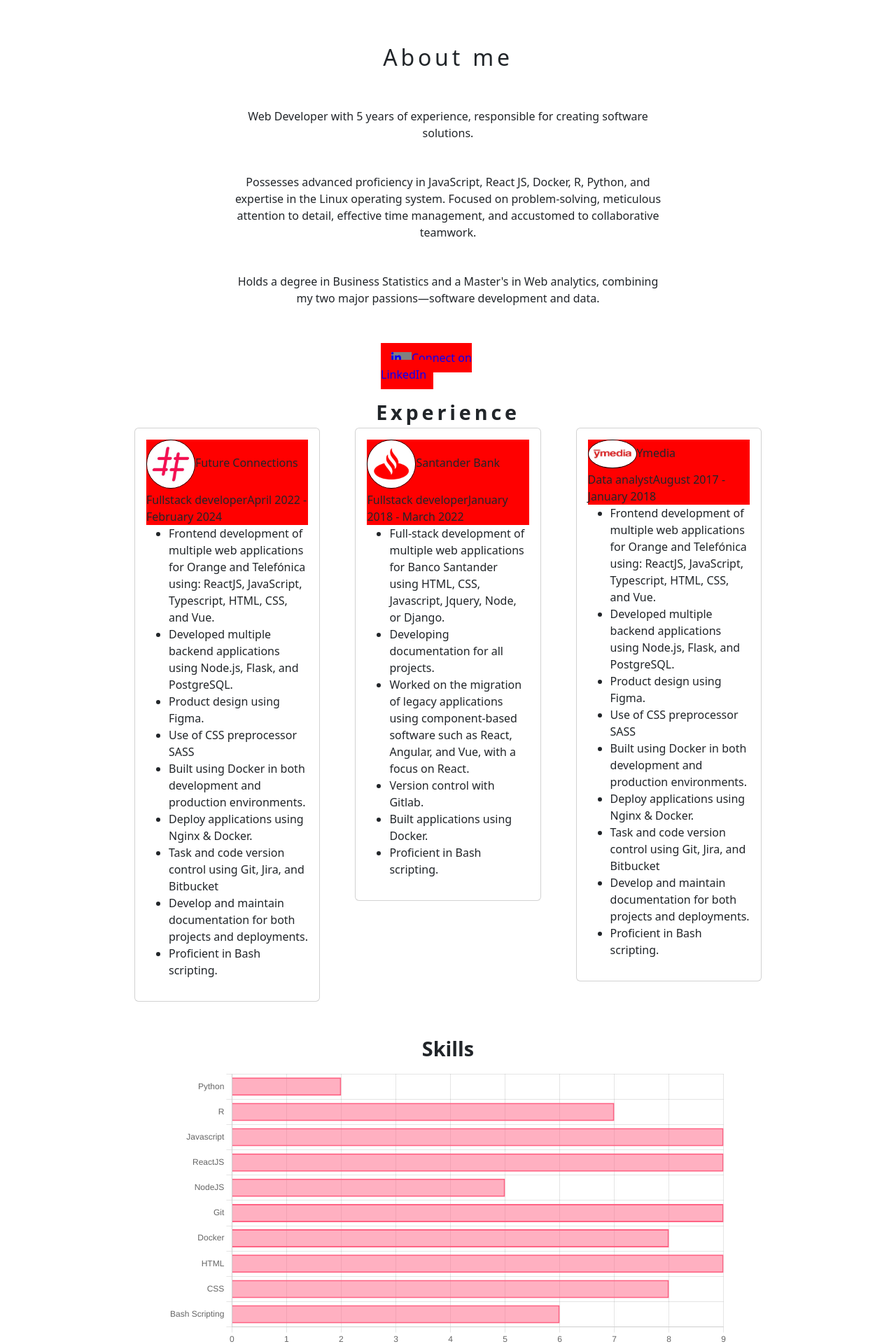
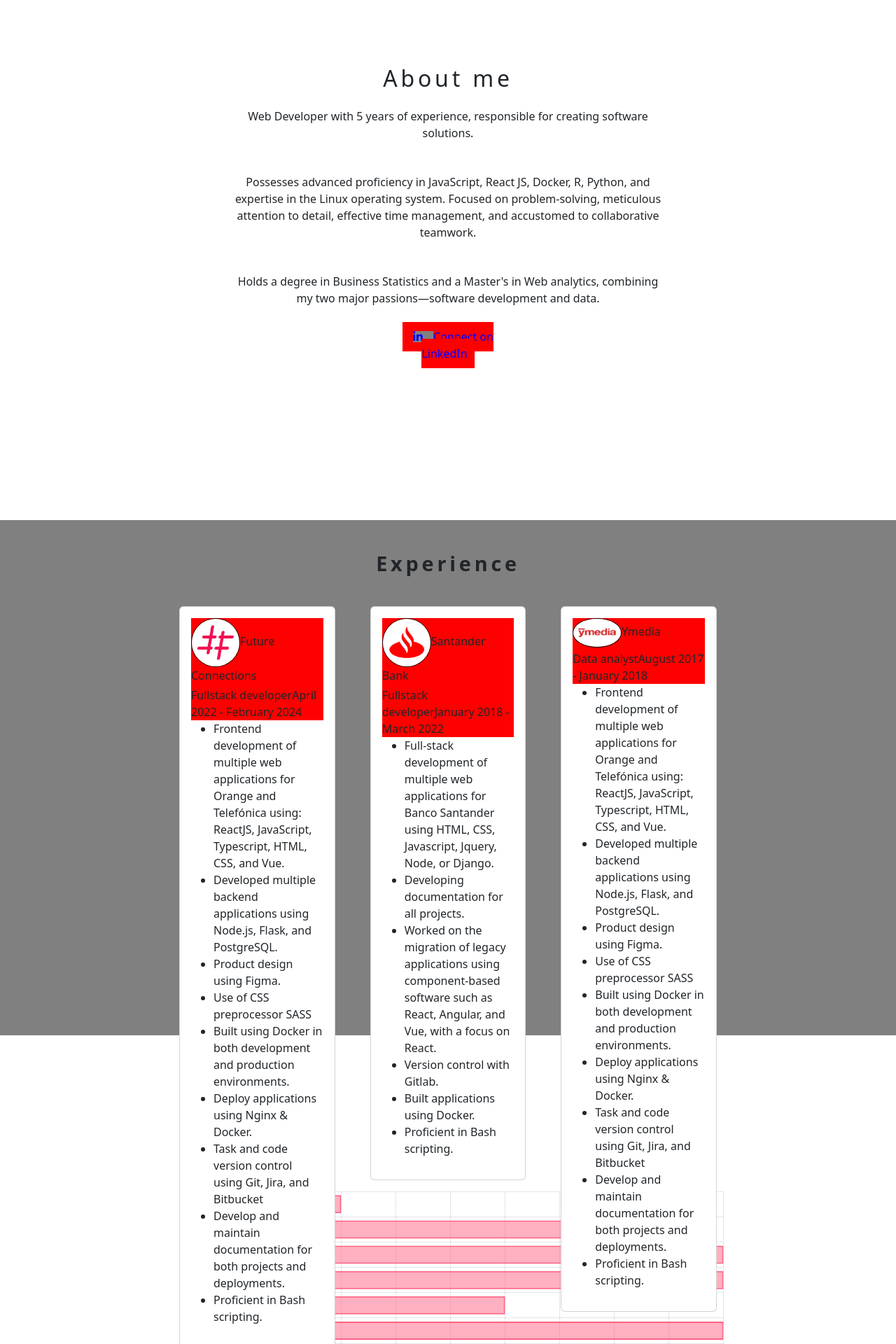
Before and after one commit to carlesDeveloper/personalPage, a React (Vite) app in the folder frontend_personal_page/: page / in a window 1280 px wide. Shown: the part 120-2040 px from the top of the page at 70% size. Built offline with nearby package versions, Linux system fonts and the light colour scheme.

Commit message:
styles improving assigning 92vh every section

```diff
--- a/frontend_personal_page/src/About.tsx
+++ b/frontend_personal_page/src/About.tsx
@@ -5,10 +5,11 @@ import ContactButtons from './ContactButtons';
 function About() {
     return(
         <>
-            <div className='title__page'>
+            <div className='about__content'>
+                <div className='about__title'>
                     <h2>About me</h2>
                 </div>
-            <div className='content__page'>
+                <div className="about__text">
                     <p>Web Developer with 5 years of experience, responsible for creating software solutions. </p>
                     <p>Possesses advanced proficiency in JavaScript, React JS, Docker, R, Python,
                         and expertise in the Linux operating system. Focused on problem-solving, meticulous
@@ -17,6 +18,8 @@ function About() {
                         combining my two major passions—software development and data.</p>
                 </div>
                 <ContactButtons />
+            </div>
+
         </>
     )
 }
--- a/frontend_personal_page/src/assets/about.css
+++ b/frontend_personal_page/src/assets/about.css
@@ -1,18 +1,19 @@
-.title__page{
+.about__title{
     text-align: center;
     font-size: 2rem;
     margin-top: 10vh;
     letter-spacing: 0.3rem;
 }
 
-.content__page{
+.about__content{
     width: 55vw;
     text-align: center;
     margin: auto;
     padding: 30px;
+    height: 92vh;
 }
 
-.content__page p{
+.about__text p{
     line-height: 1.5rem;
     padding: 15px;
 }
--- a/frontend_personal_page/src/assets/clifton_strength.css
+++ b/frontend_personal_page/src/assets/clifton_strength.css
@@ -2,6 +2,7 @@
     background-color: black;
     padding: 15px;
     margin-top: 20px;
+    height: 92vh;
 }
 
 .title__section{
--- a/frontend_personal_page/src/assets/contact.css
+++ b/frontend_personal_page/src/assets/contact.css
@@ -1,11 +1,9 @@
 .contact__content{
-    width: 100vw;
     display: block;
     text-align: center;
     margin: auto;
-    margin-top: 40px;
     background-color: grey;
-    height: 90vh;
+    height: 92vh;
     padding-top: 5vh;
 }
 .contact__title{
--- a/frontend_personal_page/src/assets/experience.css
+++ b/frontend_personal_page/src/assets/experience.css
@@ -1,11 +1,13 @@
 .experience__content{
     margin: auto;
     display: block;
-    width: 70vw;
-    margin-top: 20px;
+    height: 92vh;
+    background-color: grey;
 }
 
 .experience__title{
+    margin-top: 3vh;
+    padding-top: 5vh;
     text-align: center;
     font-size: 1.8rem;
     font-weight: bold;
@@ -13,6 +15,9 @@
 }
 
 .experience__cards{
+    width: 60%;
+    margin: auto;
+    margin-top: 5vh;
     display: flex;
     justify-content: center;
     align-items: flex-start;
--- a/frontend_personal_page/src/assets/skills.css
+++ b/frontend_personal_page/src/assets/skills.css
@@ -2,14 +2,18 @@
     margin-top: 5vh;
     display: flex;
     align-items: center;
-    justify-content: center;
+    /* justify-content: center; */
     flex-direction: column;
+    height: 92vh;
 }
 
 .skills__title{
     font-size: 1.8rem;
     font-weight: bold;
     padding: 5px;
+    margin-bottom: 10vh;
+    margin-top: 5vh;
+    letter-spacing: 0.3rem;
 }
 
 .skill__plot{
--- a/frontend_personal_page/src/assets/topbar.css
+++ b/frontend_personal_page/src/assets/topbar.css
@@ -11,7 +11,6 @@
     flex-grow: 4;
     list-style-type: none;
     margin:0;
-    width: 100vw;
     background-color:aquamarine;
 }
 
```
Lines whose indentation alone changed are shown as unchanged.
